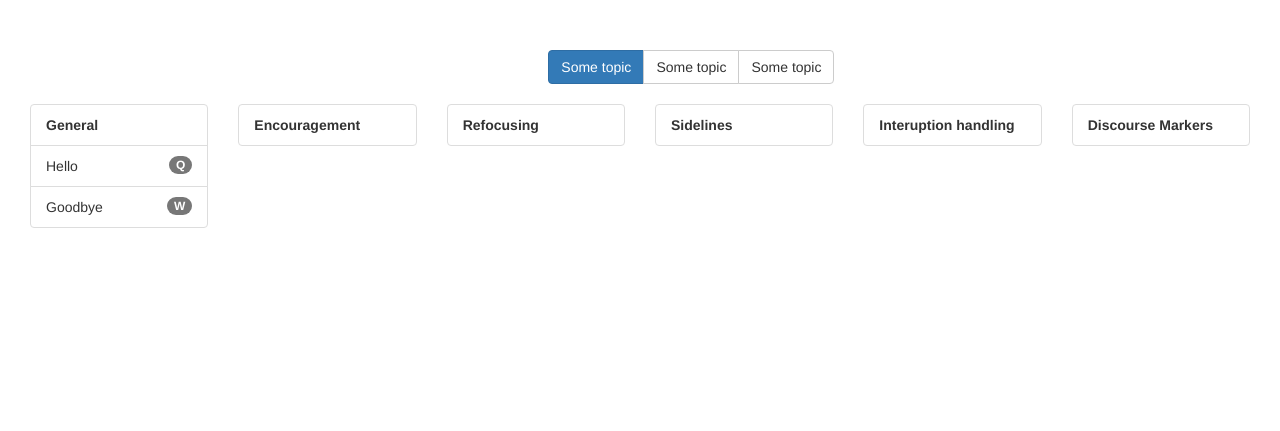
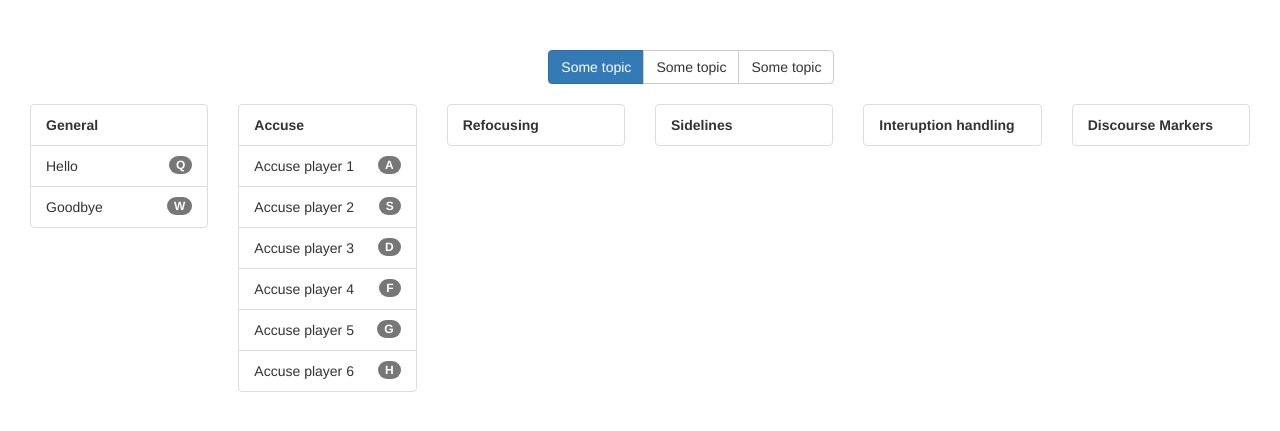
Before and after one commit to kontogiorgos/enterface17, a Flask app: page / in a window 1280 px wide. Shown: the part 52-483 px from the top of the page. Run offline with Flask 2, Linux system fonts and the light colour scheme; some libraries are stand-ins or nearby versions.

Commit message:
connected wizard to agent

```diff
--- a/src/main/python/wizard/main.py
+++ b/src/main/python/wizard/main.py
@@ -2,7 +2,8 @@
 
 import signal
 from flask import Flask, render_template, request
-from furhat import connect_to_iristk
+import pika
+import json
 # from flask_socketio import SocketIO, send, emit
 
 app = Flask(__name__)
@@ -10,14 +11,22 @@ app = Flask(__name__)
 # socketio = SocketIO(app)
 
 
-FURHAT_HOST = '127.0.0.1'
-FURHAT_AGENT = 'furhat6'
-
-
 @app.route('/say')
 def say():
-    with connect_to_iristk(FURHAT_HOST) as furhat_client:
-        furhat_client.say(FURHAT_AGENT, request.args.get('text', ''))
+    RABBITMQ_CONNECTION = {'host': 'localhost', 'port': 32777}
+
+    connection = pika.BlockingConnection(pika.ConnectionParameters(**RABBITMQ_CONNECTION))
+    channel = connection.channel()
+    channel.basic_publish(exchange='wizard', routing_key='action.say', body=json.dumps({'text': request.args.get('text', '')}))
+    return 'OK'
+
+@app.route('/accuse')
+def accuse():
+    RABBITMQ_CONNECTION = {'host': 'localhost', 'port': 32777}
+
+    connection = pika.BlockingConnection(pika.ConnectionParameters(**RABBITMQ_CONNECTION))
+    channel = connection.channel()
+    channel.basic_publish(exchange='wizard', routing_key='action.accuse', body=json.dumps({'participant': request.args.get('participant', '')}))
     return 'OK'
 
 
--- a/src/main/python/wizard/static/js/main.js
+++ b/src/main/python/wizard/static/js/main.js
@@ -11,7 +11,25 @@ $(document).ready(function() {
                   $.get('/say?text=hello');
                   break;
                 case 'w':
-                  $.get('/say?text=goodbye ')
+                  $.get('/say?text=good bye')
+                  break;
+                case 'a':
+                  $.get('/accuse?participant=1')
+                  break;
+                case 's':
+                  $.get('/accuse?participant=2')
+                  break;
+                case 'd':
+                  $.get('/accuse?participant=3')
+                  break;
+                case 'f':
+                  $.get('/accuse?participant=4')
+                  break;
+                case 'g':
+                  $.get('/accuse?participant=5')
+                  break;
+                case 'h':
+                  $.get('/accuse?participant=6')
                   break;
             }
         }
--- a/src/main/python/wizard/templates/index.html
+++ b/src/main/python/wizard/templates/index.html
@@ -20,7 +20,13 @@
         </div>
         <div class="col-xs-2">
             <ul class="list-group" id="encouragement">
-                <li class="list-group-item" style="font-weight: bold">Encouragement</li>
+                <li class="list-group-item" style="font-weight: bold">Accuse</li>
+                <li class="list-group-item">Accuse player 1 <span class="badge">A</span></li>
+                <li class="list-group-item">Accuse player 2 <span class="badge">S</span></li>
+                <li class="list-group-item">Accuse player 3 <span class="badge">D</span></li>
+                <li class="list-group-item">Accuse player 4 <span class="badge">F</span></li>
+                <li class="list-group-item">Accuse player 5 <span class="badge">G</span></li>
+                <li class="list-group-item">Accuse player 6 <span class="badge">H</span></li>
             </ul>
         </div>
         <div class="col-xs-2">
```
